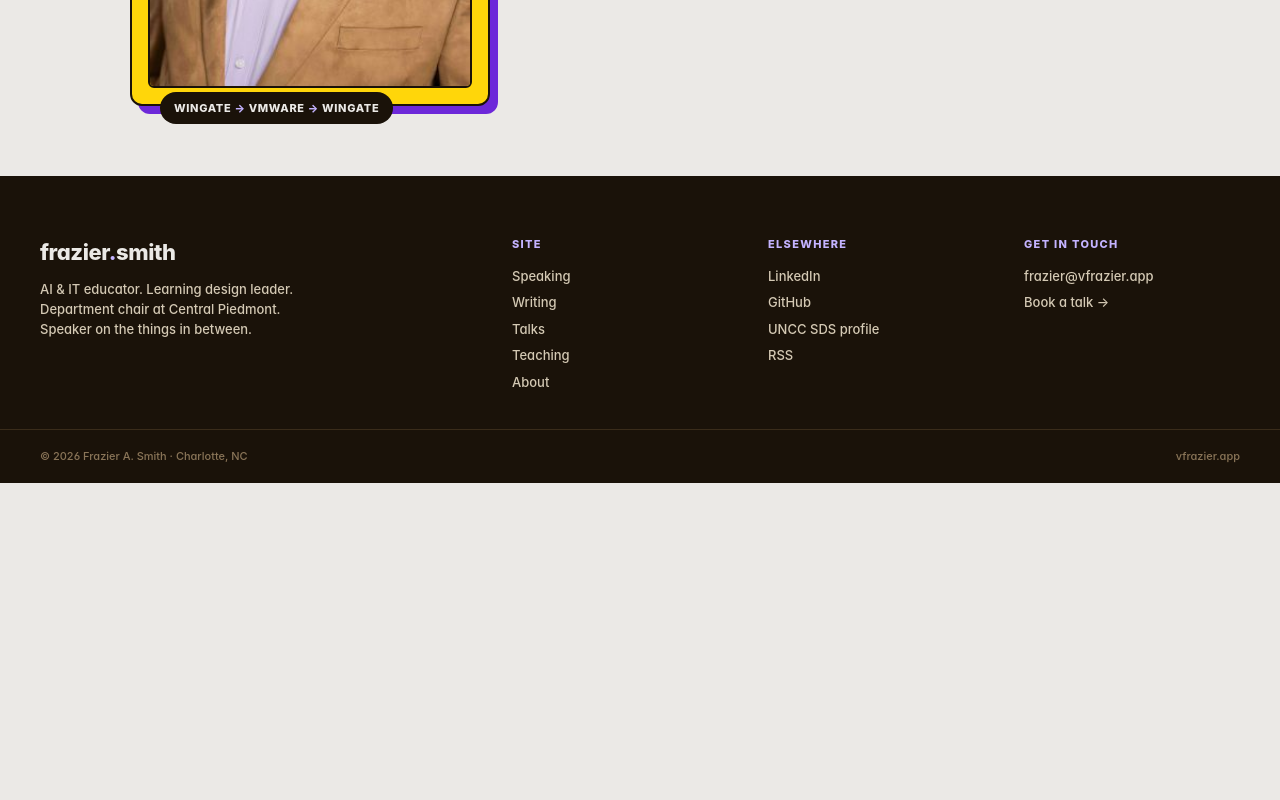
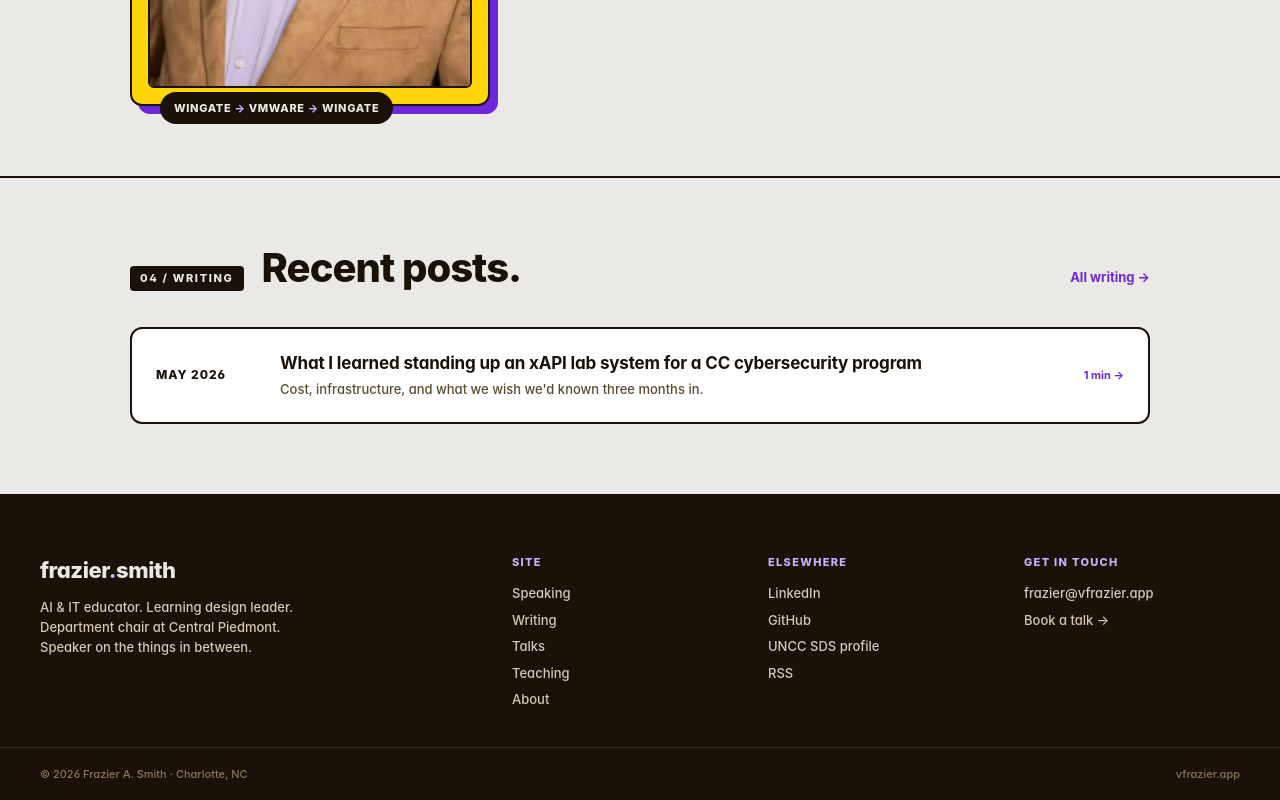
Before and after one commit to frazier-at-cpcc/vfrazier-app, an Astro site: page / in a window 1280 px wide. Shown: the part 2872-3672 px from the top of the page. Before the commit the page ends 3355 px from the top, so only its background shows below. Built offline with nearby package versions, Linux system fonts and the light colour scheme; Astro itself is replaced by a stand-in of ours.

Commit message:
feat(home): add Writing section pulling latest posts
Adds PostRow and HomeWriting components (section 04) to the homepage,
rendering the 3 most recent non-draft posts with date, title, description,
and reading-time estimate; falls back to an RSS call-to-action when empty.

Co-Authored-By: Claude Sonnet 4.6 <noreply@anthropic.com>

```diff
--- /dev/null
+++ b/src/components/HomeWriting.astro
@@ -0,0 +1,57 @@
+---
+import { getCollection } from 'astro:content';
+import SectionHead from './SectionHead.astro';
+import PostRow from './PostRow.astro';
+
+function readingMinutes(body: string) {
+  const words = body.trim().split(/\s+/).length;
+  return Math.max(1, Math.round(words / 220));
+}
+function formatDate(d: Date) {
+  return d.toLocaleDateString('en-US', { month: 'short', year: 'numeric' });
+}
+
+const posts = (await getCollection('posts', ({ data }) => !data.draft))
+  .sort((a, b) => b.data.pubDate.valueOf() - a.data.pubDate.valueOf())
+  .slice(0, 3);
+---
+<section class="section">
+  <div class="inner">
+    <SectionHead number="04" label="Writing" title="Recent posts." moreLabel="All writing" moreHref="/writing" />
+    {posts.length === 0 ? (
+      <p class="empty">First post coming soon. <a href="/rss.xml">Subscribe via RSS</a> to be notified.</p>
+    ) : (
+      <div class="list">
+        {posts.map((p) => (
+          <PostRow
+            date={formatDate(p.data.pubDate)}
+            title={p.data.title}
+            description={p.data.description}
+            href={`/writing/${p.id}`}
+            readingMin={readingMinutes(p.body ?? '')}
+          />
+        ))}
+      </div>
+    )}
+  </div>
+</section>
+
+<style>
+  .section { padding: var(--space-section) 0; border-top: 2px solid var(--ink); }
+  .inner { max-width: var(--container-max); margin: 0 auto; padding: 0 var(--space-page-x); }
+  .list {
+    background: var(--card);
+    border: 2px solid var(--ink);
+    border-radius: var(--radius-lg);
+    overflow: hidden;
+  }
+  .empty {
+    padding: 32px 24px;
+    background: var(--card);
+    border: 2px dashed var(--ink);
+    border-radius: var(--radius-lg);
+    text-align: center;
+    color: var(--muted);
+  }
+  .empty a { color: var(--accent); text-decoration: underline; }
+</style>
--- /dev/null
+++ b/src/components/PostRow.astro
@@ -0,0 +1,55 @@
+---
+interface Props {
+  date: string;
+  title: string;
+  description: string;
+  href: string;
+  readingMin: number;
+}
+const { date, title, description, href, readingMin } = Astro.props;
+---
+<a class="row" href={href}>
+  <span class="date">{date}</span>
+  <span class="body">
+    <h4>{title}</h4>
+    <p>{description}</p>
+  </span>
+  <span class="read">{readingMin} min</span>
+</a>
+
+<style>
+  .row {
+    padding: 22px 24px;
+    display: grid;
+    grid-template-columns: 100px 1fr auto;
+    gap: 24px;
+    align-items: center;
+    border-bottom: 1.5px solid var(--ink);
+    color: var(--ink);
+  }
+  .row:last-child { border-bottom: none; }
+  .row:hover { background: var(--page); }
+  .date {
+    font-size: 12px;
+    font-weight: 800;
+    text-transform: uppercase;
+    letter-spacing: .08em;
+  }
+  h4 {
+    font-size: 17px;
+    margin: 0 0 4px;
+    font-weight: 700;
+    letter-spacing: -.01em;
+  }
+  p { font-size: 13px; margin: 0; color: var(--muted); }
+  .read {
+    font-size: 11px;
+    font-weight: 700;
+    color: var(--accent);
+  }
+  .read::after { content: ' →'; }
+  @media (max-width: 720px) {
+    .row { grid-template-columns: 1fr; gap: 6px; }
+    .read { justify-self: start; }
+  }
+</style>
--- a/src/pages/index.astro
+++ b/src/pages/index.astro
@@ -5,6 +5,7 @@ import PressStrip from '../components/PressStrip.astro';
 import HomeSpeaking from '../components/HomeSpeaking.astro';
 import HomeTestimonials from '../components/HomeTestimonials.astro';
 import AboutBlock from '../components/AboutBlock.astro';
+import HomeWriting from '../components/HomeWriting.astro';
 ---
 <BaseLayout title="Dr. Frazier A. Smith — AI & IT Educator, Speaker, Researcher" current="home">
   <Hero />
@@ -12,4 +13,5 @@ import AboutBlock from '../components/AboutBlock.astro';
   <HomeSpeaking />
   <HomeTestimonials />
   <AboutBlock />
+  <HomeWriting />
 </BaseLayout>
```
